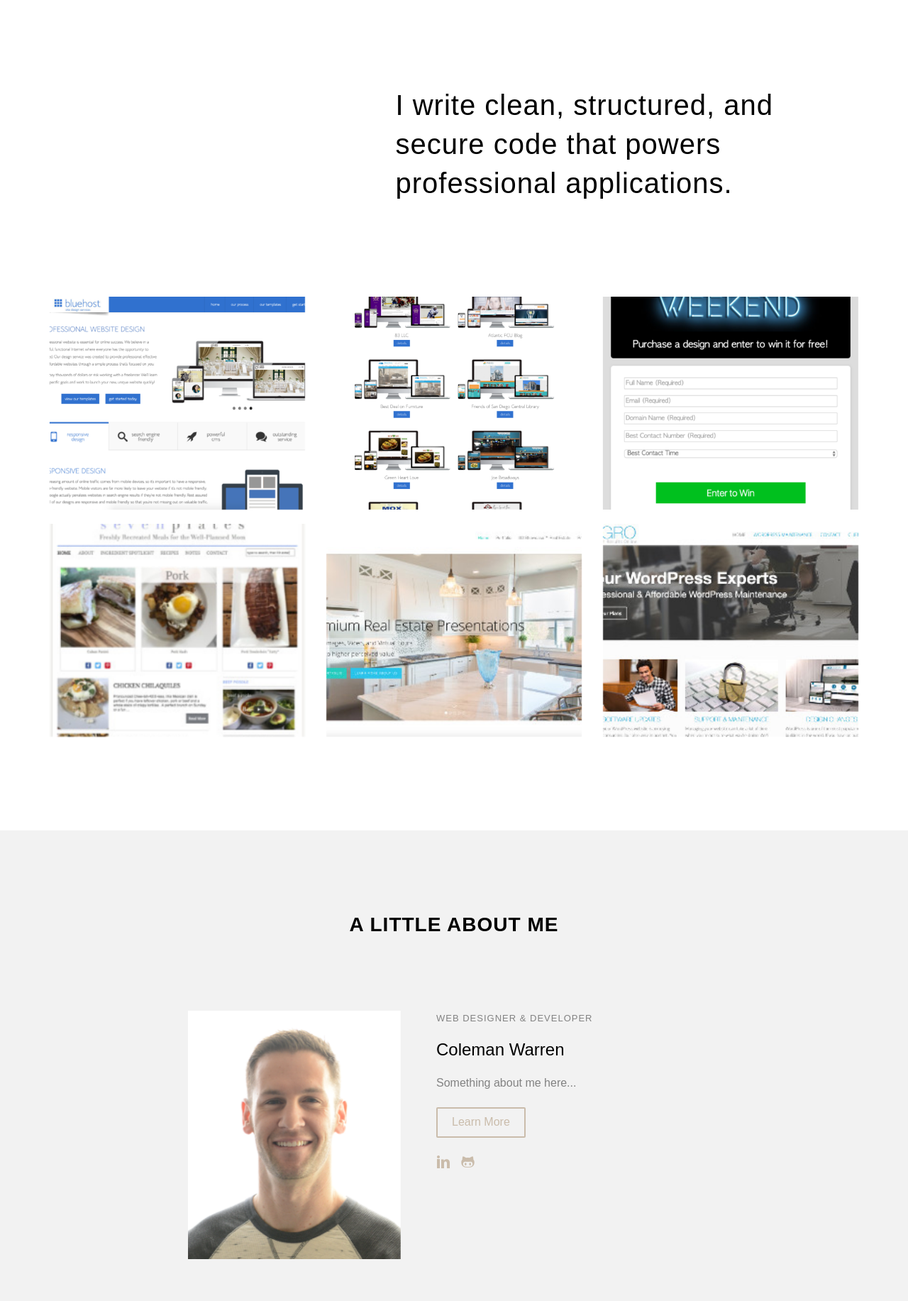
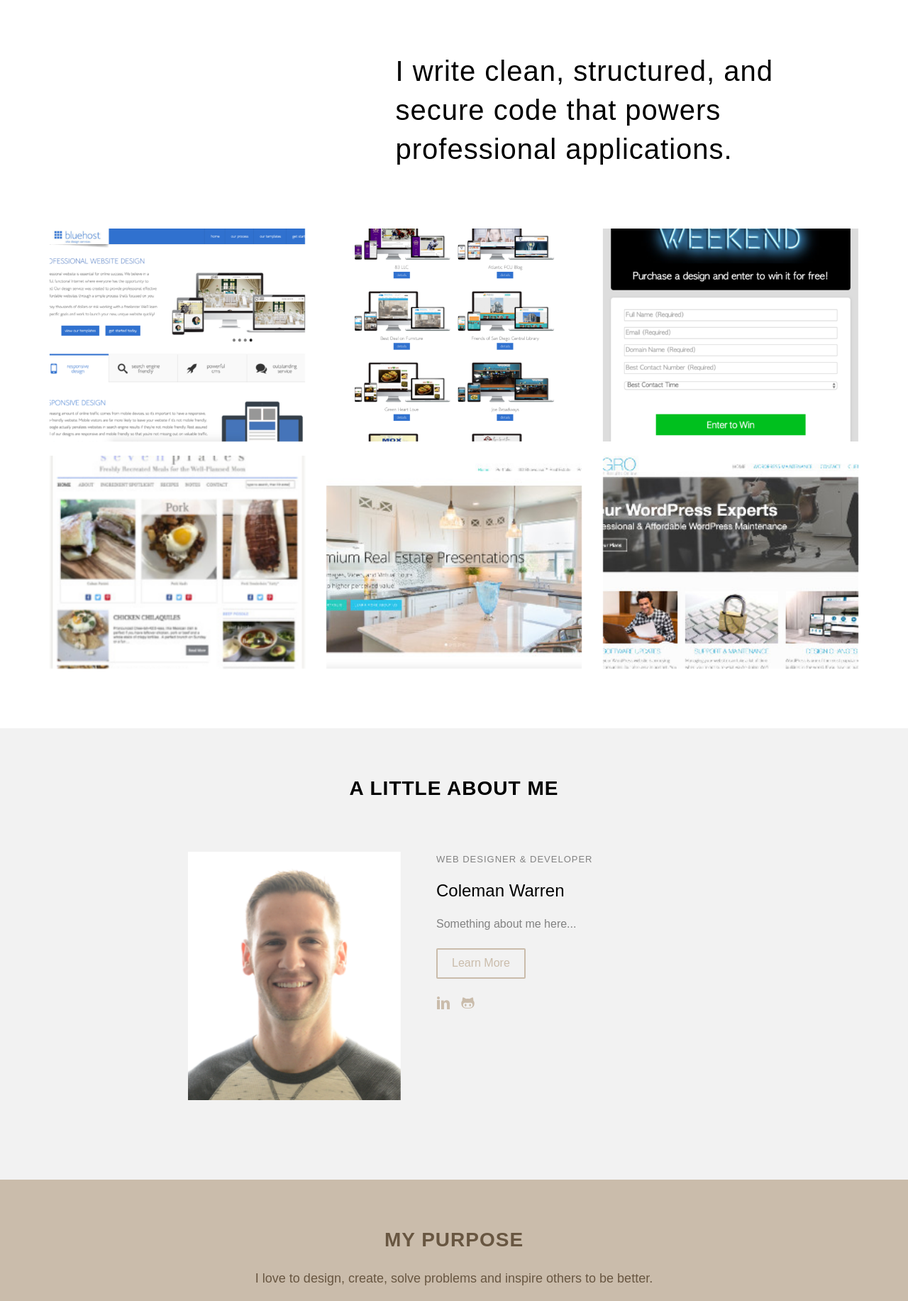
Before and after one commit to cdub9/Coleman-Warren-Website, a PHP site: page /index.html in a window 1280 px wide. Shown: the part 87-1920 px from the top of the page at 71% size. Run offline with PHP 8.4, Linux system fonts and the light colour scheme; some web fonts are replaced.

Commit message:
Updated css/style.css

```diff
--- a/css/style.css
+++ b/css/style.css
@@ -391,7 +391,7 @@ h1, h2, h3, h4, h5, h6, figure {
 #fh5co-about,
 #fh5co-contact,
 #fh5co-footer {
-  padding: 7em 0;
+  padding: 4em 0;
   clear: both;
 }
 @media screen and (max-width: 768px) {
@@ -516,7 +516,7 @@ h1, h2, h3, h4, h5, h6, figure {
 }
 
 .top-line {
-  padding-bottom: 7em;
+  padding-bottom: 4em;
 }
 .top-line .fh5co-heading {
   margin-bottom: 0 !important;
@@ -561,7 +561,7 @@ h1, h2, h3, h4, h5, h6, figure {
 }
 
 .fh5co-heading {
-  margin-bottom: 5em;
+  margin-bottom: 3em;
 }
 .fh5co-heading.fh5co-heading-sm {
   margin-bottom: 2em;
@@ -604,7 +604,7 @@ h1, h2, h3, h4, h5, h6, figure {
 .author {
   width: 100%;
   float: left;
-  margin-bottom: 5em;
+  margin-bottom: 3em;
 }
 .author .author-inner {
   background-size: cover;
```
